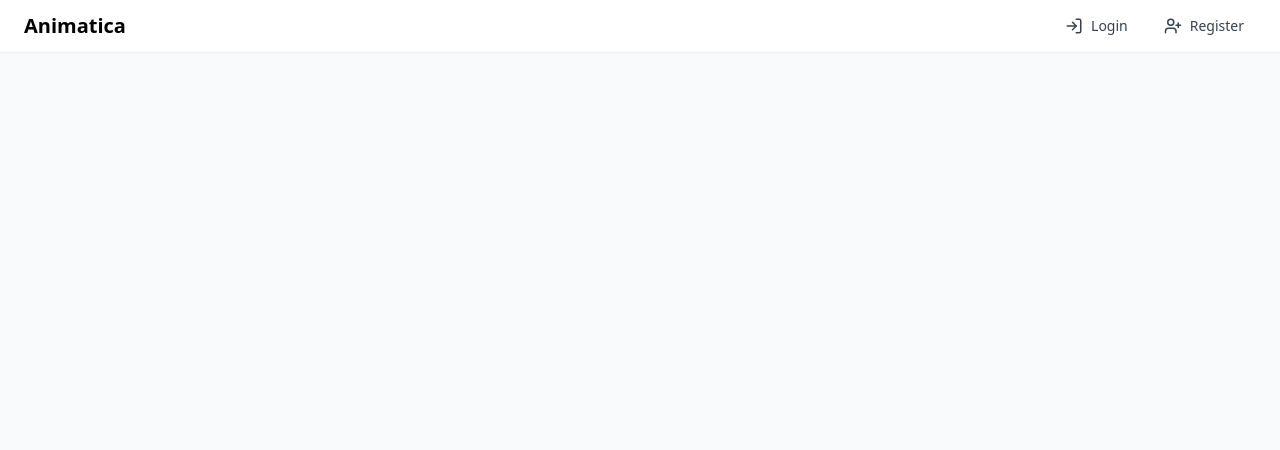
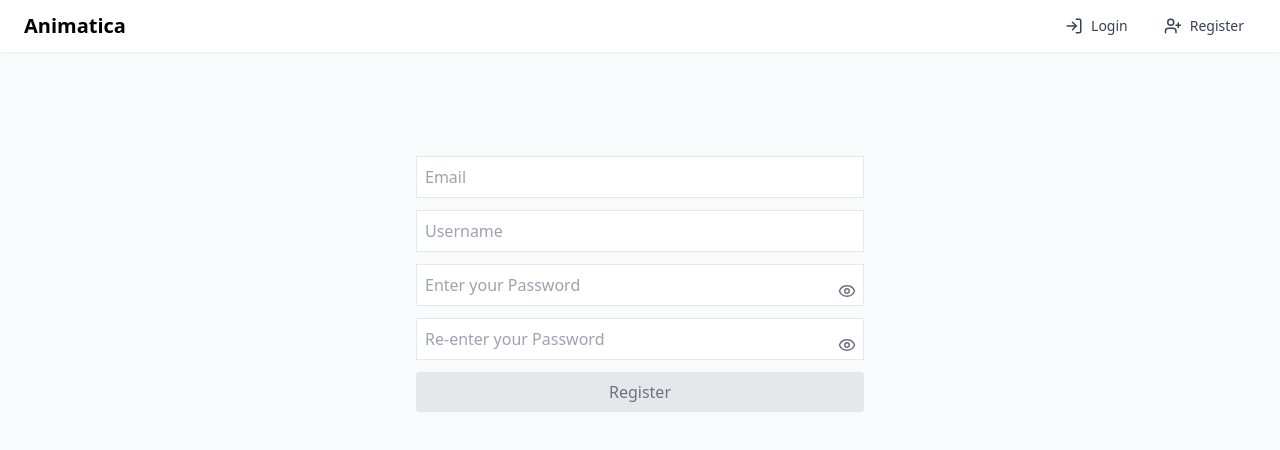
Before and after one commit to ziad40/animatica, a React (Vite) app: page /register in a window 1280 px wide. Shown: the top 450 px of the page. Built offline with nearby package versions, Linux system fonts and the light colour scheme; no server answers.

Commit message:
implement register page

```diff
--- /dev/null
+++ b/src/components/ui/passwordInput.jsx
@@ -0,0 +1,28 @@
+import { useState } from "react";
+import { Eye, EyeOff } from "lucide-react";
+
+function PasswordInput({ value, onChange , placeholder = "Enter your Password" }) {
+  const [showPassword, setShowPassword] = useState(false);
+
+  return (
+    <div className="relative w-full">
+      <input
+        type={showPassword ? "text" : "password"}
+        value={value}
+        onChange={onChange}
+        placeholder={placeholder}
+        className="border p-2 w-full mb-3"
+      />
+
+      <button
+        type="button"
+        onClick={() => setShowPassword(!showPassword)}
+        className="absolute inset-y-0 right-2 flex items-center text-gray-500 hover:text-gray-700"
+      >
+        {showPassword ? <EyeOff size={18} /> : <Eye size={18} />}
+      </button>
+    </div>
+  );
+}
+
+export default PasswordInput;
--- a/src/main.jsx
+++ b/src/main.jsx
@@ -5,6 +5,7 @@ import { UserProvider } from "@/context/UserContext";
 import Header from "@/components/layout/Header";
 import Dashboard from "@/pages/Dashboard";
 import Login from "@/pages/Login";
+import Register from "@/pages/Register";
 import "@/style.css";
 
 
@@ -18,6 +19,7 @@ function App() {
             <Routes>
               <Route path="/" element={<Dashboard />} />
               <Route path="/login" element={<Login />} />
+              <Route path="/register" element={<Register />} />
             </Routes>
           </main>
         </div>
--- a/src/pages/Login.jsx
+++ b/src/pages/Login.jsx
@@ -2,6 +2,7 @@ import React, { useContext, useState } from "react";
 import { login } from "@/services/authService";
 import { UserContext } from "@/context/UserContext";
 import { useNavigate } from "react-router-dom";
+import PasswordInput from "@/components/ui/passwordInput";
 
 const Login = () => {
   // If your UserContext exposes a login handler, use it so the app updates immediately.
@@ -36,12 +37,9 @@ const Login = () => {
         value={email}
         onChange={(e) => setEmail(e.target.value)}
       />
-      <input
-        type="password"
-        placeholder="Password"
-        className="border p-2 w-full mb-3"
-        value={password}
-        onChange={(e) => setPassword(e.target.value)}
+      <PasswordInput
+          value={password}
+          onChange={(e) => setPassword(e.target.value)}
       />
       <button
         type="submit"
--- a/src/pages/Register.jsx
+++ b/src/pages/Register.jsx
@@ -0,0 +1,82 @@
+import React, { useState } from "react";
+import { register } from "@/services/authService";
+import { useNavigate } from "react-router-dom";
+import PasswordInput from "@/components/ui/passwordInput";
+
+const Register = () => {
+  // If your UserContext exposes a register handler, use it so the app updates immediately.
+  const [email, setEmail] = useState("");
+  const [name, setName] = useState("");
+  const [password, setPassword] = useState("");
+  const [rePassword, setRePassword] = useState("");
+  const [error, setError] = useState("");
+  const navigate = useNavigate();
+
+  const handleSubmit = async (e) => {
+    e.preventDefault();
+    // clear previous error
+    setError("");
+
+    // client-side validation: ensure passwords match
+    if (password !== rePassword) {
+      setError("Passwords do not match");
+      return;
+    }
+
+    try {
+      const res = await register(name, email, password);
+      if (res) {
+        // update context so header and other components react immediately
+        alert("registeration successful!");
+        navigate("/login"); // Redirect to login page after successful registeration
+      } else {
+        alert(res.body.message || "registeration failed");
+      }
+    } catch (err) {
+      alert("register failed!");
+    }
+  };
+
+  return (
+    <form onSubmit={handleSubmit} className="max-w-md mx-auto mt-20">
+      <input
+        type="email"
+        placeholder="Email"
+        className="border p-2 w-full mb-3"
+        value={email}
+        onChange={(e) => setEmail(e.target.value)}
+      />
+      <input
+        type="username"
+        placeholder="Username"
+        className="border p-2 w-full mb-3"
+        value={name}
+        onChange={(e) => setName(e.target.value)}
+      />
+      <PasswordInput
+          value={password}
+          onChange={(e) => setPassword(e.target.value)}
+      />
+      <PasswordInput
+          value={rePassword}
+          onChange={(e) => setRePassword(e.target.value)}
+        placeholder="Re-enter your Password"
+      />
+      {error && <p className="text-sm text-red-600 mt-2">{error}</p>}
+      <button
+        type="submit"
+        disabled={!email || !name || !password || !rePassword || password !== rePassword}
+        className={
+          "w-full px-4 py-2 rounded " +
+          (password && password === rePassword && email && name
+            ? "bg-blue-500 text-white hover:bg-blue-600"
+            : "bg-gray-200 text-gray-500 cursor-not-allowed")
+        }
+      >
+        Register
+      </button>
+    </form>
+  );
+};
+
+export default Register;
--- a/src/services/authService.js
+++ b/src/services/authService.js
@@ -15,6 +15,22 @@ export const login = async (email, password) => {
   }
 };
 
+export const register = async (name, email, password) => {
+  try {
+    // Ensure leading slash so baseURL and path concatenate correctly
+    const response = await api.post("/auth/register", {name, email, password});
+    // if response status is 201 then forward user to login page
+    if (response.status === 201) {
+      return response;
+    }
+    return false;
+  } catch (error) {
+    console.error("Failed to register:", error);
+    // Rethrow so callers can handle network/auth errors
+    throw error;
+  }
+};
+
 export const logout = () => {
   localStorage.removeItem("animatica_token");
 };
```
